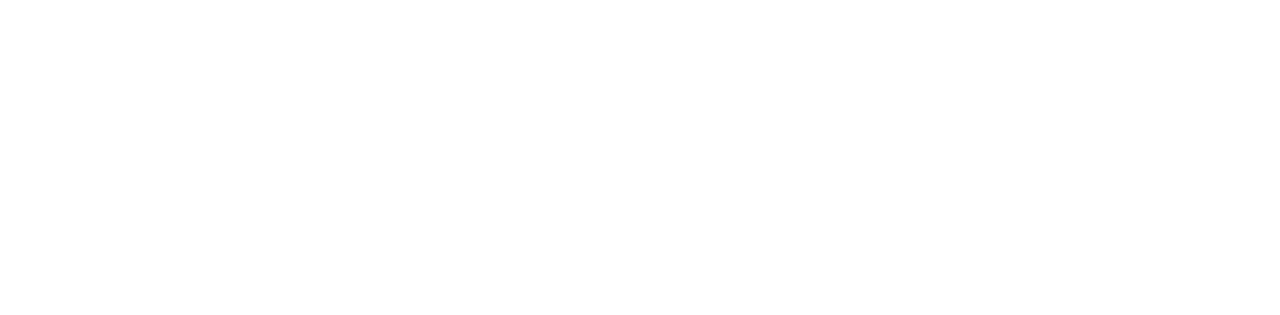
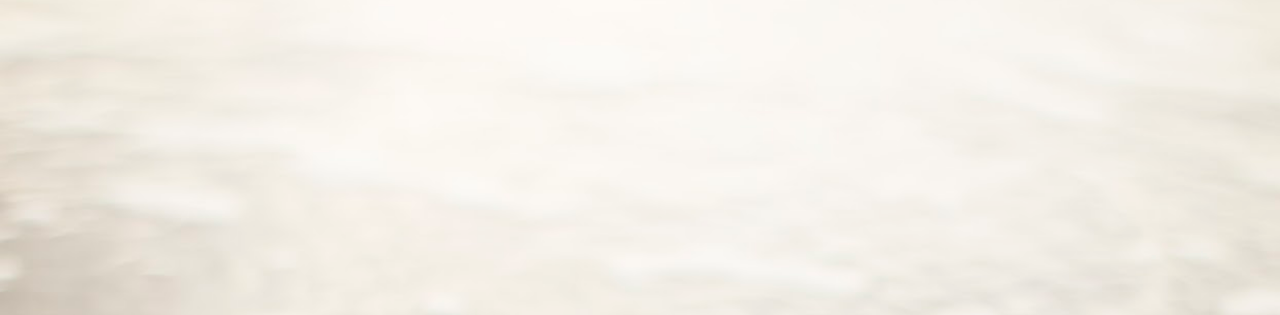
Before and after one commit to Makskuh/HTML-CSS-task-fec, a plain HTML site: page index.html in a window 1280 px wide. Shown: the top 315 px of the page. Drawn offline with Linux system fonts and the light colour scheme; the site is published under a folder, as on GitHub Pages, so addresses that start at the root find nothing.

Commit message:
Fix bg-image

```diff
--- a/assets/style/style.css
+++ b/assets/style/style.css
@@ -7,7 +7,7 @@ body {
   margin: 0;
 }
 .header {
-  background-image: url(/assets/img/beach.jpg);
+  background-image: url(../img/beach.jpg);
   background-repeat: no-repeat;
   background-size: cover;
   background-position: bottom;
```
